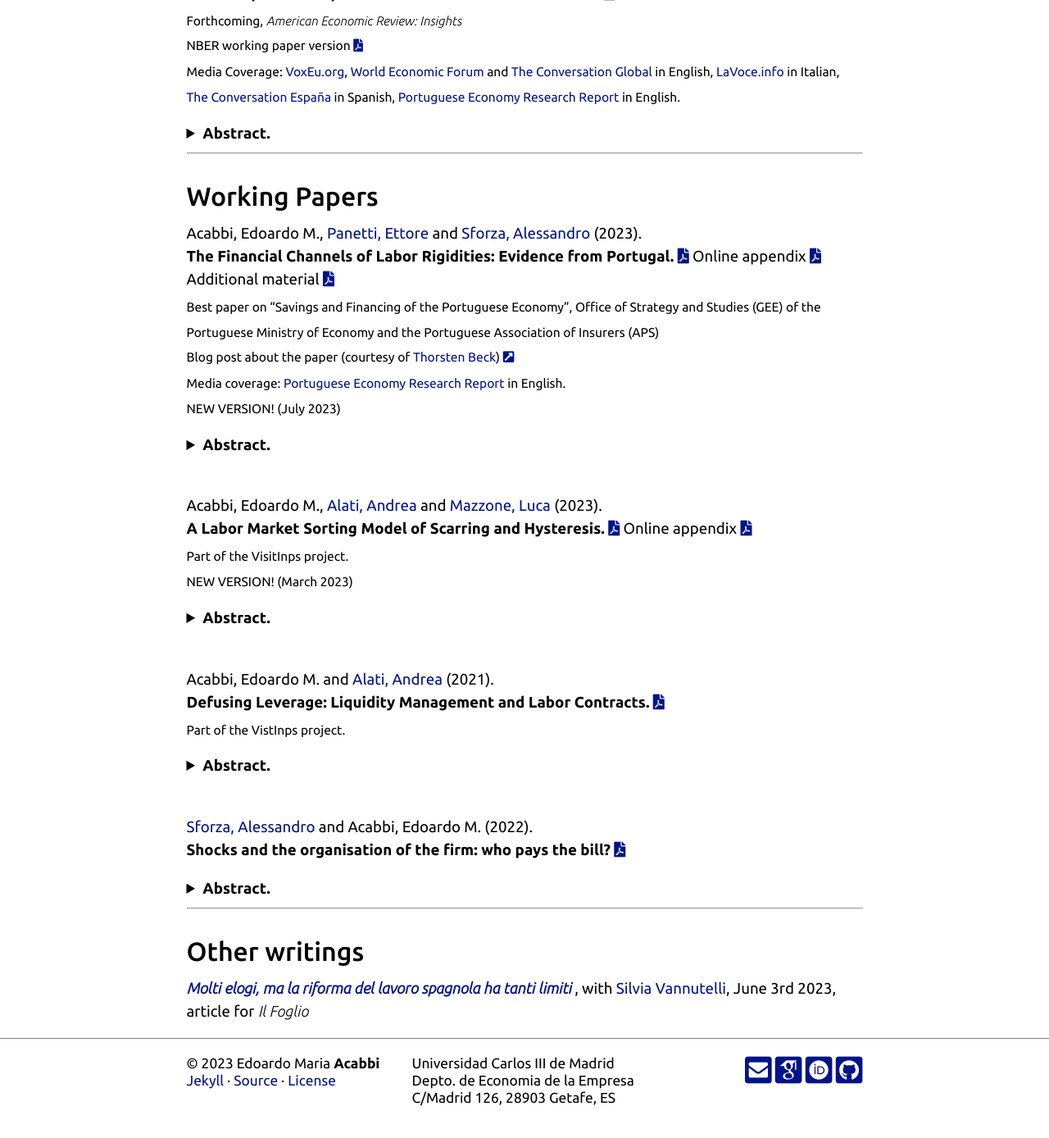
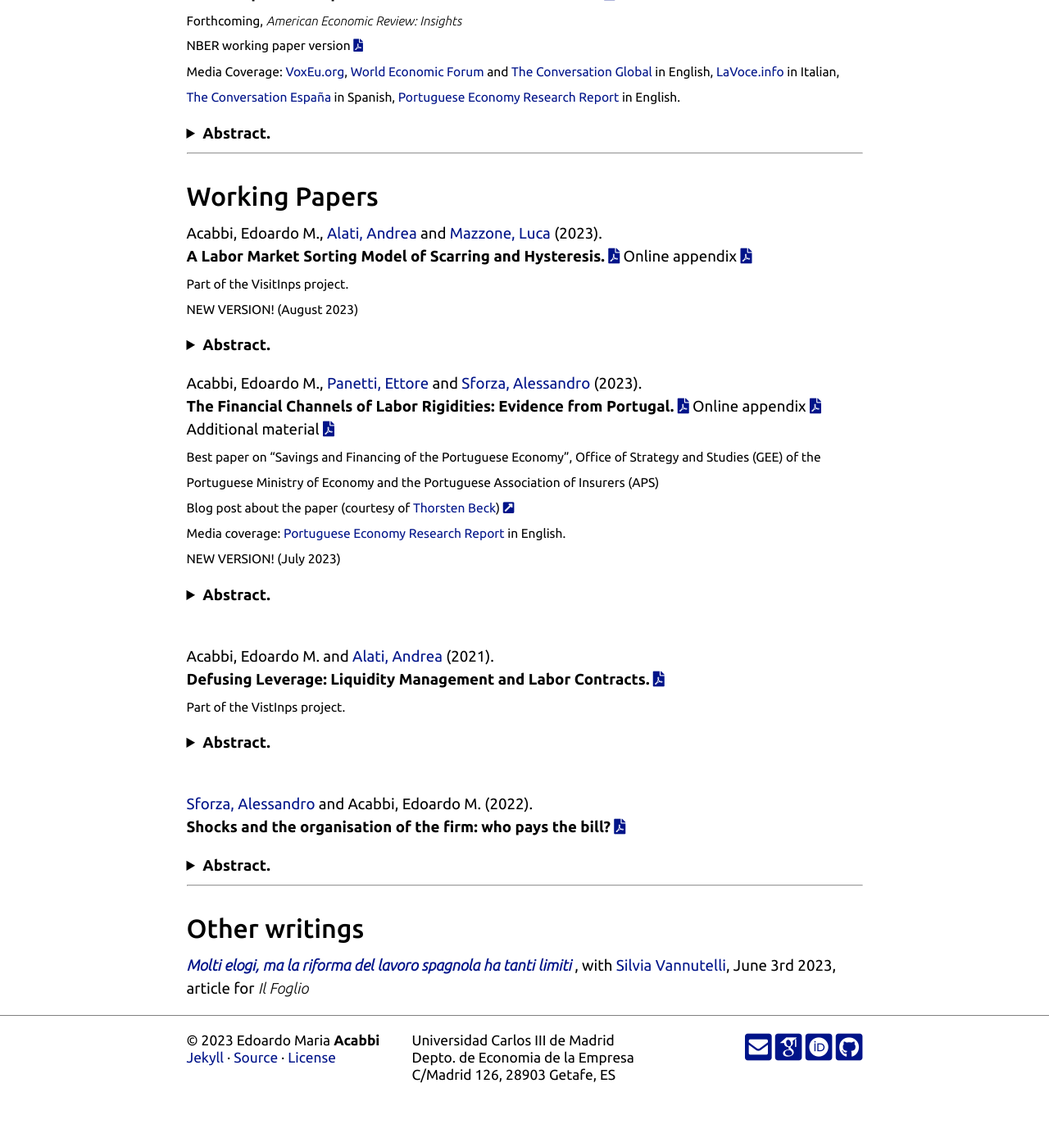
Before and after one commit to eacabbi/eacabbi.github.io, a Jekyll site: the page built from index.md, in a window 1280 px wide and 1400 px high, scrolled down 1117 px. Shown: the top 1388 px of the window at 82% size. Built offline with Jekyll 4.4.1, drawn with Linux system fonts in a browser that asks for light colours; some web fonts are replaced; part of the change alters nothing that is shown.

Commit message:
update AAM

```diff
--- a/index.md
+++ b/index.md
@@ -36,6 +36,19 @@ We document the consequences of losing a job across countries using a harmonized
 ---
 ## Working Papers
 
+Acabbi, Edoardo M., <a href="https://andrealati.github.io"> Alati, Andrea </a> and <a href="https://lucamazzone.github.io/"> Mazzone, Luca</a> (2023).
+**A Labor Market Sorting Model of Scarring and Hysteresis.** <a href="https://papers.ssrn.com/sol3/papers.cfm?abstract_id=4068858" class="{{ site.pdf_icon }}" title="{{ site.pdf_title }}" id="icon"></a> Online appendix <a href="{{ site.url }}/docs/AAM_OA.pdf" class="{{ site.pdf_icon }}" title="{{ site.pdf_title }}" id="icon"></a>
+<br> <sub> Part of the VisitInps project. </sub>
+<br> <sub>NEW VERSION! (August 2023)</sub>
+
+
+<details>
+<summary><b> Abstract. </b></summary>
+
+Labor market sorting substantially changes  across the business cycle, increasing inefficient mismatches. This paper proposes a new framework to analyze the interactions between labor market sorting and business cycle fluctuations. Using Italian administrative data, we estimate a tractable search equilibrium model that considers firm and worker heterogeneity, aggregate risk, and life-cycle dynamics. We jointly account for endogenous changes in match-dependent human capital accumulation and worker-firm assignment. We show that distortions in human capital accumulation and worker-firm sorting caused by aggregate fluctuations contribute significantly to the persistent effects of business cycles, resulting in economic hysteresis. Aggregate fluctuations have substantial welfare effects, with significant heterogeneity along the earnings, skill, and age distribution. We also find that features of the labor compensation distribution are key predictors of the severity of downturns. Finally, our model is able to account for the increased length of recessions in recent decades.
+
+</details>
+
 Acabbi, Edoardo M., <a href="https://sites.google.com/view/ettorepanetti"> Panetti, Ettore </a> and <a href="https://sites.google.com/site/alessandrosforza87/home"> Sforza, Alessandro</a> (2023).
 **The Financial Channels of Labor Rigidities: Evidence from Portugal.** <a href="{{ site.url }}/docs/APS.pdf" class="{{ site.pdf_icon }}" title="{{ site.pdf_title }}" id="icon"></a> Online appendix <a href="{{ site.url }}/docs/APS_OA.pdf" class="{{ site.pdf_icon }}" title="{{ site.pdf_title }}" id="icon"></a> Additional material <a href="{{ site.url }}/docs/APS_addendum.pdf" class="{{ site.pdf_icon }}" title="{{ site.pdf_title }}" id="icon"></a>
 <br> <sub>Best paper on “Savings and Financing of the Portuguese Economy”, Office of Strategy and Studies (GEE) of the Portuguese Ministry of Economy and the Portuguese Association of Insurers (APS)</sub>
@@ -47,20 +60,6 @@ Acabbi, Edoardo M., <a href="https://sites.google.com/view/ettorepanetti"> Panet
 <summary><b> Abstract. </b></summary>
 
 We study how labor rigidities affect firms' responses to credit shocks. Using novel data on the universe of workers, firms, banks and credit in Portugal, we establish three main facts. First, a short-term credit supply shock leads to a decrease in firms' employment and size and to a greater probability of exit, but the effects are concentrated on firms deriving greater value added from labor within their industries. Second, this exposure to liquidity risk stems from exposure to high-skill workers' compensation: the shock disproportionately affects productive firms with a high-skilled specialized labor force that requires greater investment in on-the-job training. Third, given labor costs exposure, productivity does not attenuate the effects of credit shocks. Our findings suggest that labor rigidities are an important driver of the lack of productivity-enhancing reallocation throughout financial crises.
-
-</details>
-
-<br>
-Acabbi, Edoardo M., <a href="https://andrealati.github.io"> Alati, Andrea </a> and <a href="https://lucamazzone.github.io/"> Mazzone, Luca</a> (2023).
-**A Labor Market Sorting Model of Scarring and Hysteresis.** <a href="https://papers.ssrn.com/sol3/papers.cfm?abstract_id=4068858" class="{{ site.pdf_icon }}" title="{{ site.pdf_title }}" id="icon"></a> Online appendix <a href="{{ site.url }}/docs/AAM_OA.pdf" class="{{ site.pdf_icon }}" title="{{ site.pdf_title }}" id="icon"></a>
-<br> <sub> Part of the VisitInps project. </sub>
-<br> <sub>NEW VERSION! (March 2023)</sub>
-
-
-<details>
-<summary><b> Abstract. </b></summary>
-
-Labor market sorting substantially changes  across the business cycle, increasing inefficient mismatches. This paper proposes a new framework to analyze the interactions between labor market sorting and business cycle fluctuations. Using Italian administrative data, we estimate a tractable search equilibrium model that considers firm and worker heterogeneity, aggregate risk, and life-cycle dynamics. We jointly account for endogenous changes in match-dependent human capital accumulation and worker-firm assignment. We show that distortions in human capital accumulation and worker-firm sorting caused by aggregate fluctuations contribute significantly to the persistent effects of business cycles, resulting in economic hysteresis. Aggregate fluctuations have substantial welfare effects, with significant heterogeneity along the earnings, skill, and age distribution. We also find that features of the labor compensation distribution are key predictors of the severity of downturns. Finally, our model is able to account for the increased length of recessions in recent decades.
 
 </details>
 
```
